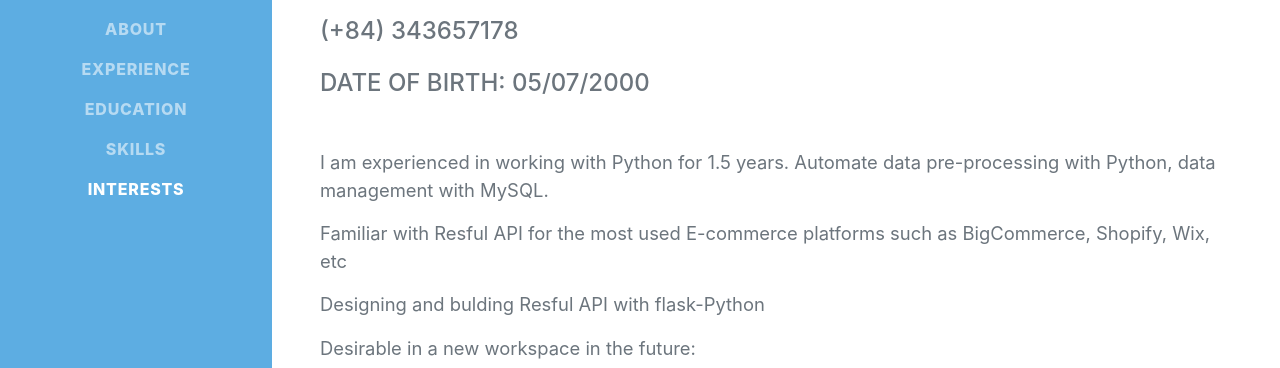
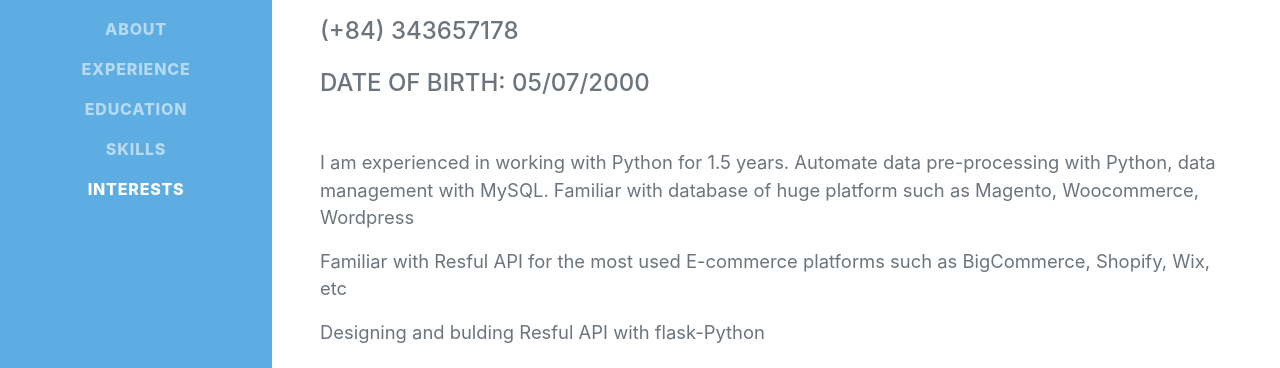
Before and after one commit to Tom5820/Tom5820.github.io, a plain HTML site: page index.html in a window 1280 px wide. Shown: the part 383-751 px from the top of the page. Drawn offline with nearby package versions, Linux system fonts and the light colour scheme; a web font is replaced by a local one.

Commit message:
fix text

```diff
--- a/index.html
+++ b/index.html
@@ -57,7 +57,7 @@
 
 
                 <p class="lead">I am experienced in working with Python for 1.5 years. Automate data
-                    pre-processing with Python, data management with MySQL.
+                    pre-processing with Python, data management with MySQL. Familiar with database of huge platform such as Magento, Woocommerce, Wordpress
 
                 </p>
                 <p class="lead">
```
